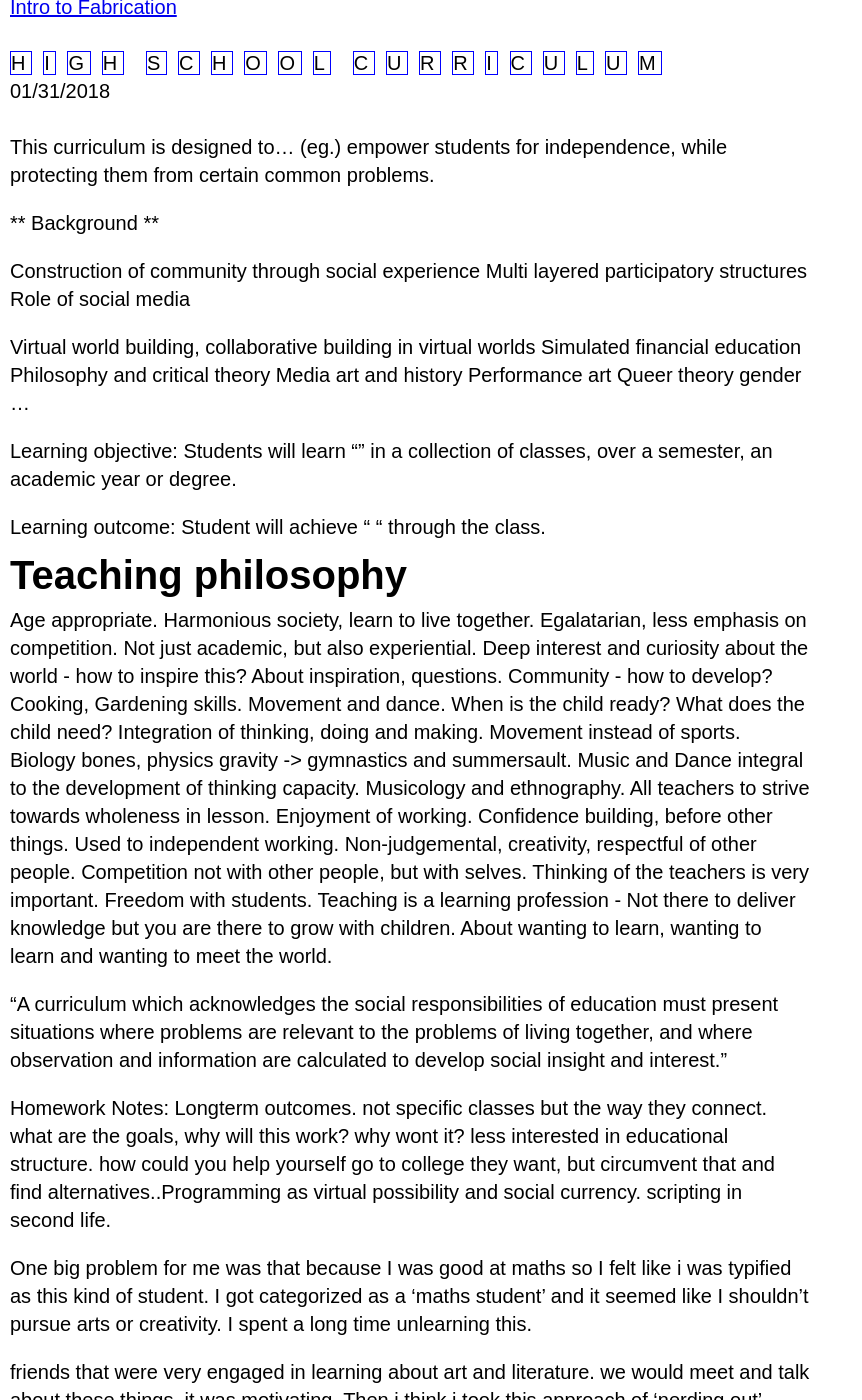
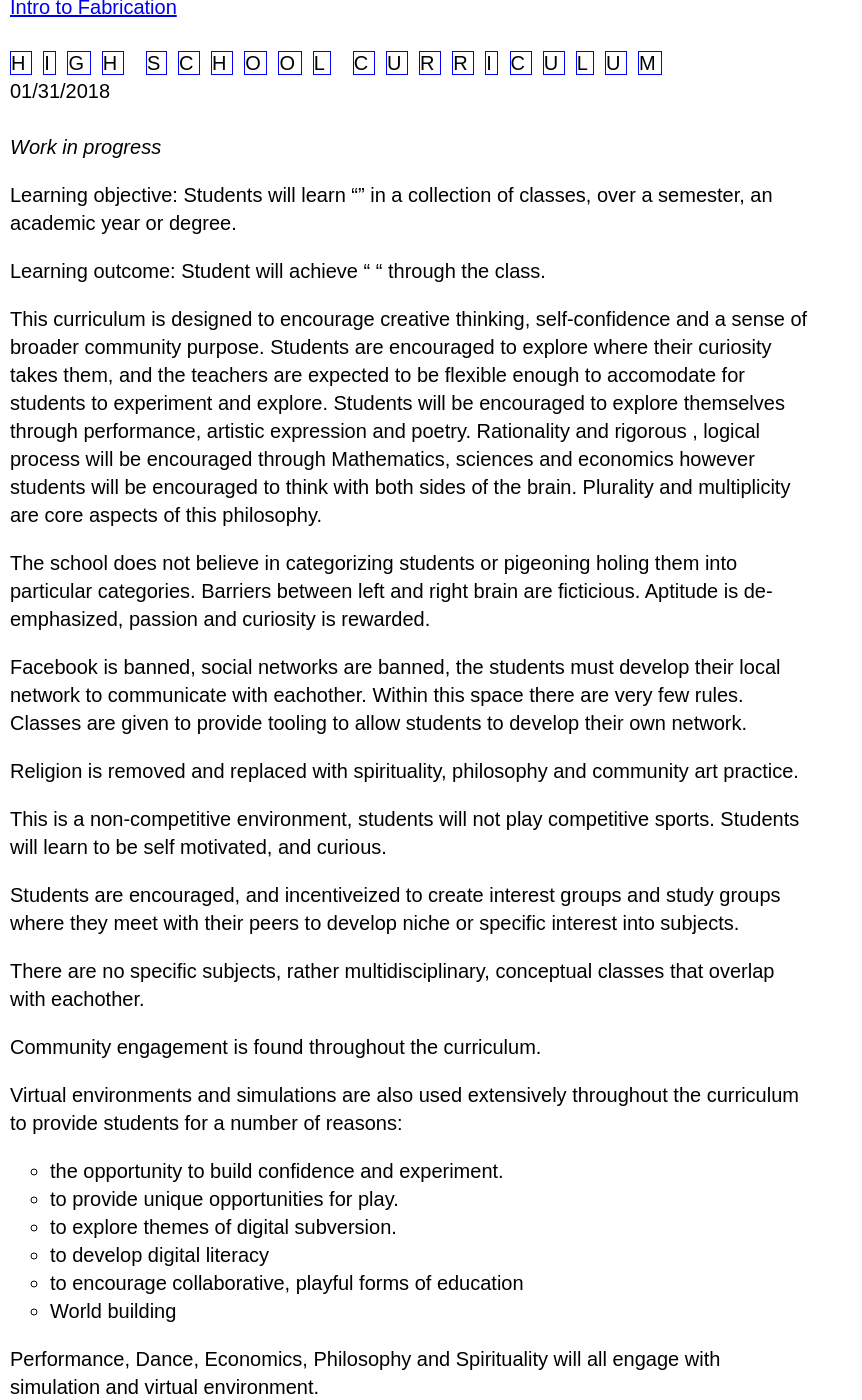
Before and after one commit to samhains/samhains.github.io, a Jekyll site: the page built from blog/_posts/taa/2018-01-31-high-school-curriculum.md, in a window 1280 px wide and 1400 px high, scrolled down 343 px. Shown: the whole window, without its empty margins (0-862 px from the left). Built offline with Jekyll 4.4.1, drawn with Linux system fonts in a browser that asks for light colours; nearby versions of some CDN libraries; some of the changed text lies outside the part shown.

Commit message:
added more

```diff
--- a/blog/_posts/taa/2018-01-31-high-school-curriculum.md
+++ b/blog/_posts/taa/2018-01-31-high-school-curriculum.md
@@ -5,24 +5,52 @@ categories: taa
 
 ---
 
-This curriculum is designed to... (eg.) empower students for independence, while protecting them from certain common problems.
+_Work in progress_
+
+Learning objective: Students will learn "" in a collection of classes, over a semester, an academic year or degree.
+
+Learning outcome: Student will achieve " " through the class.
+
+This curriculum is designed to encourage creative thinking, self-confidence and a sense of broader community purpose. Students are encouraged to explore where their curiosity takes them, and the teachers are expected to be flexible enough to accomodate for students to experiment and explore. Students will be encouraged to explore themselves through performance, artistic expression and poetry. Rationality and rigorous , logical process will be encouraged through Mathematics, sciences and economics however students will be encouraged to think with both sides of the brain. Plurality and multiplicity are core aspects of this philosophy.
+
+
+The school does not believe in categorizing students or pigeoning holing them into particular categories. Barriers between left and right brain are ficticious. Aptitude is de-emphasized, passion and curiosity is rewarded.
+
+Facebook is banned, social networks are banned, the students must develop their local network to communicate with eachother. Within this space there are very few rules. Classes are given to provide tooling to allow students to develop their own network.
+
+Religion is removed and replaced with spirituality, philosophy and community art practice.
+
+This is a non-competitive environment, students will not play competitive sports. Students will learn to be self motivated, and curious.
+
+Students are encouraged, and incentiveized to create interest groups and study groups where they meet with their peers to develop niche or specific interest into subjects.
+
+There are no specific subjects, rather multidisciplinary, conceptual classes that overlap with eachother.
+
+Community engagement is found throughout the curriculum.
+
+Virtual environments and simulations are also used extensively throughout the curriculum to provide students for a number of reasons:
+* the opportunity to build confidence and experiment.
+* to provide unique opportunities for play.
+* to explore themes of digital subversion.
+* to develop digital literacy
+* to encourage collaborative, playful forms of education
+* World building
+
+Performance, Dance, Economics, Philosophy and Spirituality will all engage with simulation and virtual environment.
+
+
+
+Virtual environments and simulations are used
+Music/Ethnography/Dance/Performance
+Critical Theory/Philosophy/Spirituality/
+
+
 
 ** Background **
 
 Construction of community through social experience
 Multi layered participatory structures
 Role of social media
-
-Virtual world building, collaborative building in virtual worlds
-Simulated financial education
-Philosophy and critical theory
-Media art and history
-Performance art
-Queer theory gender ...
-
-Learning objective: Students will learn "" in a collection of classes, over a semester, an academic year or degree.
-
-Learning outcome: Student will achieve " " through the class.
 
 
 ## Teaching philosophy
@@ -31,12 +59,4 @@ Age appropriate. Harmonious society, learn to live together. Egalatarian, less e
 
 "A curriculum which acknowledges the social responsibilities of education must present situations where problems are relevant to the problems of living together, and where observation and information are calculated to develop social insight and interest."
 
-Homework Notes:
- Longterm outcomes. not specific classes but the way they connect. what are the goals, why will this work? why wont it? less interested in educational structure.  how could you help yourself go to college they want, but circumvent that and find alternatives..Programming as virtual possibility and social currency. scripting in second life.
-
-One big problem for me was that because I was good at maths so I felt like i was typified as this kind of student. I got categorized as a 'maths student' and it seemed like I shouldn't pursue arts or creativity. I spent a long time unlearning this.
-
- friends that were very engaged in learning about art and literature. we would meet and talk about these things. it was motivating. Then i think i took this approach of 'nerding out' online, and found online communities.
-
- Remove religion - replace with philosophy and spirituality
- Remove sport - make non-competitive
+Longterm outcomes. not specific classes but the way they connect. what are the goals, why will this work? why wont it? less interested in educational structure.  how could you help yourself go to college they want, but circumvent that and find alternatives.. Programming as virtual possibility and social currency. scripting in second life.
```
